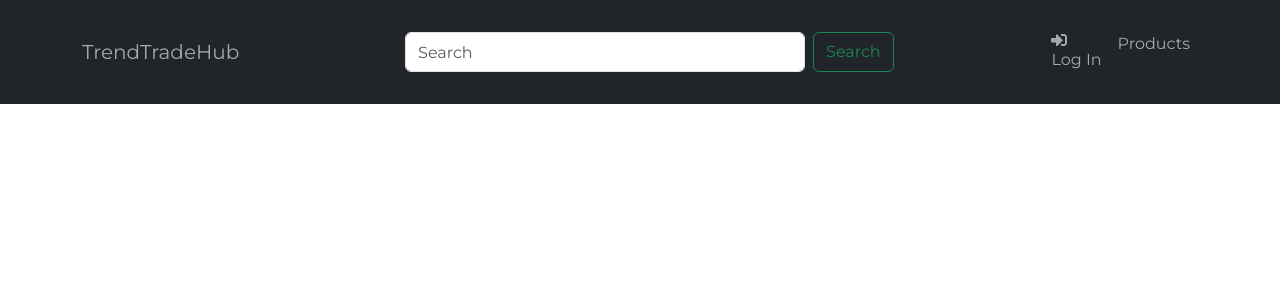
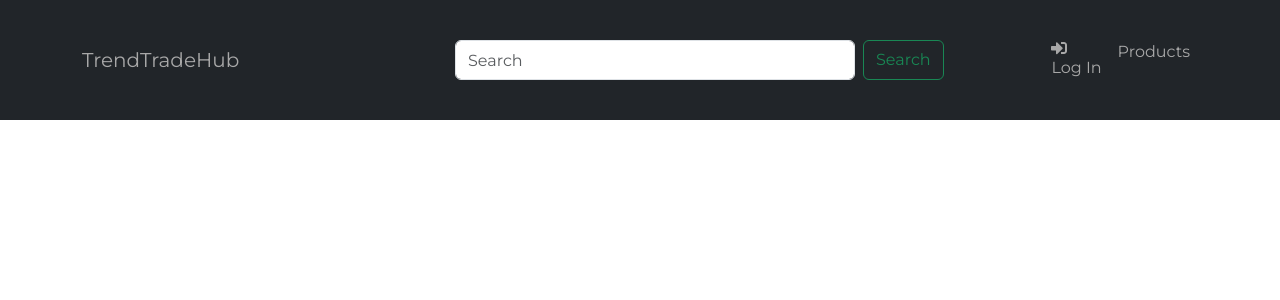
Before and after one commit to j-corp-25/TrendTradeHub, a React (Create React App) app in the folder frontend/: page /cart in a window 1280 px wide. Shown: the top 300 px of the page. Built offline with nearby package versions, Linux system fonts and the light colour scheme.

Commit message:
add message routo the front

```diff
--- a/frontend/src/components/common/NavBar.jsx
+++ b/frontend/src/components/common/NavBar.jsx
@@ -12,7 +12,13 @@ import {
   Form,
 } from "react-bootstrap";
 import "./NavBar.css";
-import { FaSignInAlt, FaSignOutAlt, FaUserAlt } from "react-icons/fa";
+import {
+  FaSignInAlt,
+  FaSignOutAlt,
+  FaUserAlt,
+  FaCommentAlt,
+  FaTshirt,
+} from "react-icons/fa";
 import { LinkContainer } from "react-router-bootstrap";
 import { logout, performLogout, reset } from "../../app/userReducer";
 import { useNavigate } from "react-router-dom";
@@ -31,14 +37,14 @@ function NavBar() {
   return (
     <header>
       <Navbar bg="dark" variant="dark" expand="lg" collapseOnSelect>
-        <Container className="my-3">
+        <Container className="my-4">
           <LinkContainer to="/products">
             <NavbarBrand>TrendTradeHub</NavbarBrand>
           </LinkContainer>
           <NavbarToggle aria-controls="basic-navbar-nav" />
           <NavbarCollapse id="basic-navbar-nav">
-            <Nav className="ms-auto">
-              <Form className="d-flex">
+            <Nav className="me-auto"></Nav> {/* Empty Nav for spacing */}
+            <Form className="d-flex mx-auto">
               <FormControl
                 type="search"
                 placeholder="Search"
@@ -47,23 +53,28 @@ function NavBar() {
               />
               <Button variant="outline-success">Search</Button>
             </Form>
-            </Nav>
-
-            <Nav className="ms-auto">
+            <Nav>
               {user ? (
                 <>
-                  <NavLink onClick={onLogout}>
-                    <FaSignOutAlt />
+                  <NavLink className="d-flex align-items-center justify-content-center-lg space-right2" onClick={onLogout}>
+                    <FaSignOutAlt className="me-1"/>
                     Log Out
                   </NavLink>
                   <LinkContainer to="/profile">
-                    <NavLink>
-                      <FaUserAlt />
+                    <NavLink className="d-flex align-items-center justify-content-center-lg" >
+                      <FaUserAlt className="me-1"/>
                       Profile
                     </NavLink>
                   </LinkContainer>
                   <LinkContainer to="/products">
-                    <NavLink>Products</NavLink>
+                    <NavLink className="d-flex align-items-center justify-content-center-lg">
+                      <FaTshirt className="me-1" /> Products
+                    </NavLink>
+                  </LinkContainer>
+                  <LinkContainer to="/conversations">
+                    <NavLink className="d-flex align-items-center justify-content-center-lg">
+                      <FaCommentAlt className="me-1"/> Messages
+                    </NavLink>
                   </LinkContainer>
                 </>
               ) : (
@@ -74,7 +85,6 @@ function NavBar() {
                       Log In
                     </NavLink>
                   </LinkContainer>
-
                   <LinkContainer to="/products">
                     <NavLink>Products</NavLink>
                   </LinkContainer>
--- a/frontend/src/pages/ProfilePage.jsx
+++ b/frontend/src/pages/ProfilePage.jsx
@@ -29,6 +29,8 @@ function Profile() {
     userData.image instanceof File
       ? URL.createObjectURL(userData.image)
       : userData.image;
+
+
   const [editMode, setEditMode] = useState(false);
 
   const dispatch = useDispatch();
@@ -54,8 +56,6 @@ function Profile() {
 
     for (const key in userData) {
       formData.append(key, userData[key]);
-    }
-    for (let [key, value] of formData.entries()) {
     }
 
     dispatch(updateProfile(formData));
```
Also changed, not shown: 1 other file (tests, documents, lock files or other folders). Lines whose indentation alone changed are shown as unchanged.
